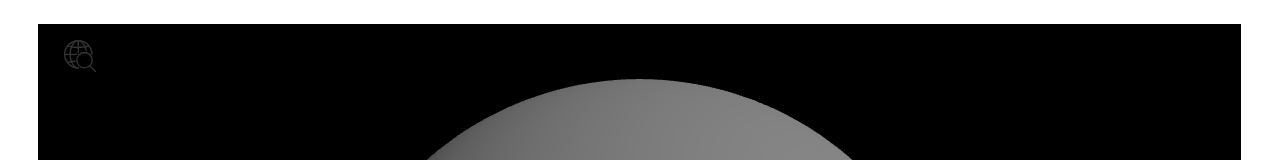
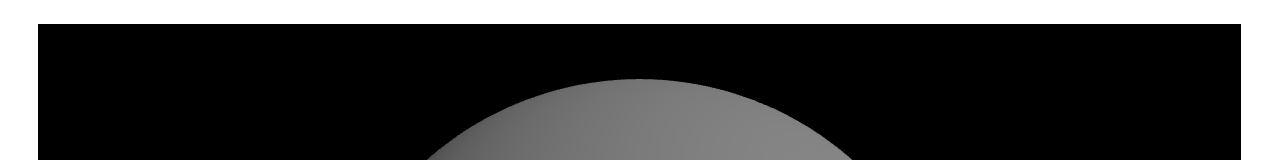
Before and after one commit to occiandiaali/mapp-ed-sv-threejs, a Svelte app: page / in a window 1280 px wide. Shown: the top 160 px of the page. Built offline with nearby package versions, Linux system fonts and the light colour scheme.

Commit message:
Add trim to countryInput;add earth-no-clouds

```diff
--- a/index.html
+++ b/index.html
@@ -2,13 +2,13 @@
 <html lang="en">
   <head>
     <meta charset="UTF-8" />
-    <link rel="icon" type="image/svg+xml" href="/logo.svg" />
+    <link rel="icon" type="image/svg+xml" href="logo.svg" />
     <meta name="viewport" content="width=device-width, initial-scale=1.0" />
     <meta
       name="description"
       content="Learn interesting facts about the countries of Earth. Some of which you never heard of."
     />
-    <title>mapp-ed</title>
+    <title>Mappin</title>
   </head>
   <body>
     <div id="app"></div>
--- a/src/App.svelte
+++ b/src/App.svelte
@@ -16,7 +16,7 @@
 
   async function pinCountry() {
     if (!countryInput) return;
-    const country = await fetchCountry(countryInput);
+    const country = await fetchCountry(countryInput.trim());
     if (!country) return alert('Country not found');
     setTimeout(() => {
       fetchCountry(country.name.common).then((data) => {
@@ -92,7 +92,13 @@
     position: absolute;
     top: 5%;
     left: 5%;
-    z-index: 9998;
+    z-index: 9999;
+  }
+  #logo {
+        position: absolute;
+    top: 5%;
+    left: 5%;
+    z-index: 9999;
   }
   /* #logo-div img:hover {
     cursor: pointer;
@@ -143,12 +149,14 @@
     position: absolute;
     top: 5%;
     left: 10%;
+
   }
+  #logo {z-index: 9999;}
 }
 </style>
 
 <div id="logo-div">
-  <img src="logo.svg" alt="Mapp-Ed" title="Mapp-Ed | Countries of Earth" width="32px" height="32px" />
+  <img id="logo" src="/logo.svg" alt="Mappin" title="Mappin | Countries of Earth" width="32px" height="32px" />
 </div>
 <div id="globe"></div>
 
```
Also changed, not shown: public/logo.svg, src/assets/earth-no-clouds.jpg (added).
